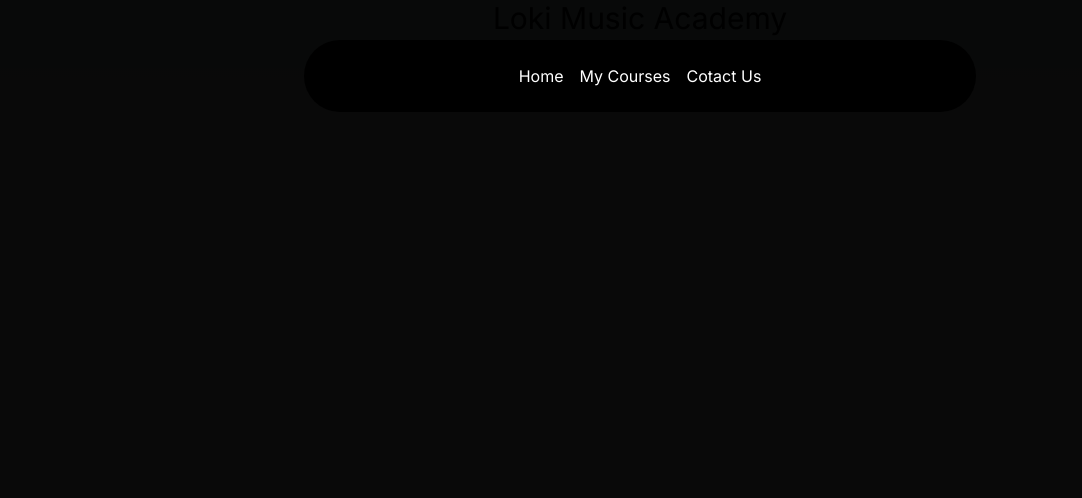
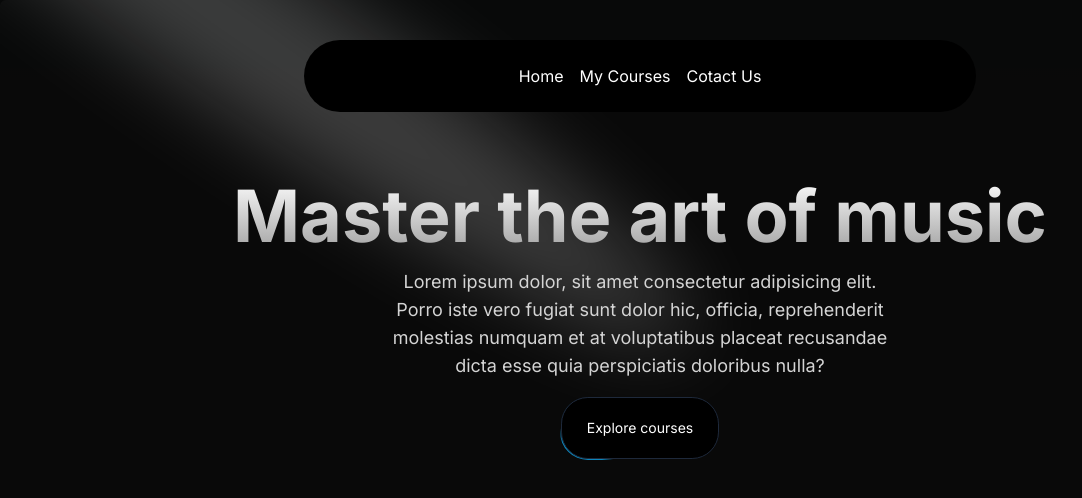
Before and after one commit to lokeshwar777/loki-aceternity-ui-learning, a Next.js app: page / in a window 1280 px wide. Shown: the top 498 px of the page, without its empty margins (0-1082 px from the left). Built offline with nearby package versions, Linux system fonts and the light colour scheme.

Commit message:
Add Hero Section.

```diff
--- a/src/app/page.tsx
+++ b/src/app/page.tsx
@@ -1,9 +1,11 @@
+import HeroSection from '@/components/HeroSection'
 import Image from 'next/image'
 
 export default function Home() {
   return (
     <main className="min-h-screen bg-black/[0.96] antialiased bg-grid-white/[0.02]">
-      <h1 className="text-3xl text-center">Loki Music Academy</h1>
+      {/* <h1 className="text-3xl text-center">Loki Music Academy</h1> */}
+      <HeroSection />
     </main>
   )
 }
--- /dev/null
+++ b/src/components/HeroSection.tsx
@@ -0,0 +1,38 @@
+import Link from 'next/link'
+import React from 'react'
+import { Spotlight } from './ui/Spotlight'
+import { Button } from '../components/ui/moving-border'
+
+function HeroSection() {
+  return (
+    <div className="h-auto md:h-[40rem] w-full rounded-md flex flex-col items-center justify-center relative overflow-hidden mx-auto py-10 md:py-0">
+      <Spotlight
+        className="-top-40 left-0 md:left-60 md:-top-20"
+        fill="white"
+      />
+      <div className="p-4 relative z-10 w-full text-center">
+        <h1 className="mt-20 md:mt-0 text-4xl md:text-7xl font-bold bg-clip-text text-transparent bg-gradient-to-b from-neutral-50 to-neutral-400">
+          Master the art of music
+        </h1>
+        <p className="mt-4 font-normal text-base md:text-lg text-neutral-300 max-w-lg mx-auto">
+          Lorem ipsum dolor, sit amet consectetur adipisicing elit. Porro iste
+          vero fugiat sunt dolor hic, officia, reprehenderit molestias numquam
+          et at voluptatibus placeat recusandae dicta esse quia perspiciatis
+          doloribus nulla?
+        </p>
+        <div className="mt-4">
+          <Link href={'/courses'}>
+            <Button
+              borderRadius="1.75rem"
+              className="bg-white dark:bg-black text-black dark:text-white border-neutral-200 dark:border-slate-800"
+            >
+              Explore courses
+            </Button>
+          </Link>
+        </div>
+      </div>
+    </div>
+  )
+}
+
+export default HeroSection
--- /dev/null
+++ b/src/components/ui/Spotlight.tsx
@@ -0,0 +1,56 @@
+import React from 'react'
+import { cn } from '@/utils/cn'
+
+type SpotlightProps = {
+  className?: string
+  fill?: string
+}
+
+export const Spotlight = ({ className, fill }: SpotlightProps) => {
+  return (
+    <svg
+      className={cn(
+        'animate-spotlight pointer-events-none absolute z-[1]  h-[169%] w-[138%] lg:w-[84%] opacity-0',
+        className
+      )}
+      xmlns="http://www.w3.org/2000/svg"
+      viewBox="0 0 3787 2842"
+      fill="none"
+    >
+      <g filter="url(#filter)">
+        <ellipse
+          cx="1924.71"
+          cy="273.501"
+          rx="1924.71"
+          ry="273.501"
+          transform="matrix(-0.822377 -0.568943 -0.568943 0.822377 3631.88 2291.09)"
+          fill={fill || 'white'}
+          fillOpacity="0.21"
+        ></ellipse>
+      </g>
+      <defs>
+        <filter
+          id="filter"
+          x="0.860352"
+          y="0.838989"
+          width="3785.16"
+          height="2840.26"
+          filterUnits="userSpaceOnUse"
+          colorInterpolationFilters="sRGB"
+        >
+          <feFlood floodOpacity="0" result="BackgroundImageFix"></feFlood>
+          <feBlend
+            mode="normal"
+            in="SourceGraphic"
+            in2="BackgroundImageFix"
+            result="shape"
+          ></feBlend>
+          <feGaussianBlur
+            stdDeviation="151"
+            result="effect1_foregroundBlur_1065_8"
+          ></feGaussianBlur>
+        </filter>
+      </defs>
+    </svg>
+  )
+}
--- /dev/null
+++ b/src/components/ui/moving-border.tsx
@@ -0,0 +1,139 @@
+'use client'
+import React from 'react'
+import {
+  motion,
+  useAnimationFrame,
+  useMotionTemplate,
+  useMotionValue,
+  useTransform
+} from 'framer-motion'
+import { useRef } from 'react'
+import { cn } from '@/utils/cn'
+
+export function Button({
+  borderRadius = '1.75rem',
+  children,
+  as: Component = 'button',
+  containerClassName,
+  borderClassName,
+  duration,
+  className,
+  ...otherProps
+}: {
+  borderRadius?: string
+  children: React.ReactNode
+  as?: any
+  containerClassName?: string
+  borderClassName?: string
+  duration?: number
+  className?: string
+  [key: string]: any
+}) {
+  return (
+    <Component
+      className={cn(
+        'bg-transparent relative text-xl  h-16 w-40 p-[1px] overflow-hidden ',
+        containerClassName
+      )}
+      style={{
+        borderRadius: borderRadius
+      }}
+      {...otherProps}
+    >
+      <div
+        className="absolute inset-0"
+        style={{ borderRadius: `calc(${borderRadius} * 0.96)` }}
+      >
+        <MovingBorder duration={duration} rx="30%" ry="30%">
+          <div
+            className={cn(
+              'h-20 w-20 opacity-[0.8] bg-[radial-gradient(var(--sky-500)_40%,transparent_60%)]',
+              borderClassName
+            )}
+          />
+        </MovingBorder>
+      </div>
+
+      <div
+        className={cn(
+          'relative bg-slate-900/[0.8] border border-slate-800 backdrop-blur-xl text-white flex items-center justify-center w-full h-full text-sm antialiased',
+          className
+        )}
+        style={{
+          borderRadius: `calc(${borderRadius} * 0.96)`
+        }}
+      >
+        {children}
+      </div>
+    </Component>
+  )
+}
+
+export const MovingBorder = ({
+  children,
+  duration = 2000,
+  rx,
+  ry,
+  ...otherProps
+}: {
+  children: React.ReactNode
+  duration?: number
+  rx?: string
+  ry?: string
+  [key: string]: any
+}) => {
+  const pathRef = useRef<any>()
+  const progress = useMotionValue<number>(0)
+
+  useAnimationFrame((time) => {
+    const length = pathRef.current?.getTotalLength()
+    if (length) {
+      const pxPerMillisecond = length / duration
+      progress.set((time * pxPerMillisecond) % length)
+    }
+  })
+
+  const x = useTransform(
+    progress,
+    (val) => pathRef.current?.getPointAtLength(val).x
+  )
+  const y = useTransform(
+    progress,
+    (val) => pathRef.current?.getPointAtLength(val).y
+  )
+
+  const transform = useMotionTemplate`translateX(${x}px) translateY(${y}px) translateX(-50%) translateY(-50%)`
+
+  return (
+    <>
+      <svg
+        xmlns="http://www.w3.org/2000/svg"
+        preserveAspectRatio="none"
+        className="absolute h-full w-full"
+        width="100%"
+        height="100%"
+        {...otherProps}
+      >
+        <rect
+          fill="none"
+          width="100%"
+          height="100%"
+          rx={rx}
+          ry={ry}
+          ref={pathRef}
+        />
+      </svg>
+      <motion.div
+        style={{
+          position: 'absolute',
+          top: 0,
+          left: 0,
+          display: 'inline-block',
+          transform
+        }}
+      >
+        {children}
+      </motion.div>
+    </>
+  )
+}
--- a/tailwind.config.ts
+++ b/tailwind.config.ts
@@ -1,4 +1,19 @@
 import type { Config } from 'tailwindcss'
+const {
+  default: flattenColorPalette
+} = require('tailwindcss/lib/util/flattenColorPalette')
+
+// Plugin to add each Tailwind color as a global CSS variable
+function addVariablesForColors({ addBase, theme }: any) {
+  const allColors = flattenColorPalette(theme('colors'))
+  const newVars = Object.fromEntries(
+    Object.entries(allColors).map(([key, value]) => [`--${key}`, value])
+  )
+
+  addBase({
+    ':root': newVars
+  })
+}
 
 const config: Config = {
   content: [
@@ -9,6 +24,21 @@
   darkMode: 'class',
   theme: {
     extend: {
+      animation: {
+        spotlight: 'spotlight 2s ease .75s 1 forwards'
+      },
+      keyframes: {
+        spotlight: {
+          '0%': {
+            opacity: '0',
+            transform: 'translate(-72%, -62%) scale(0.5)'
+          },
+          '100%': {
+            opacity: '1',
+            transform: 'translate(-50%,-40%) scale(1)'
+          }
+        }
+      },
       backgroundImage: {
         'gradient-radial': 'radial-gradient(var(--tw-gradient-stops))',
         'gradient-conic':
@@ -16,6 +46,6 @@
       }
     }
   },
-  plugins: []
+  plugins: [addVariablesForColors]
 }
 export default config
```
